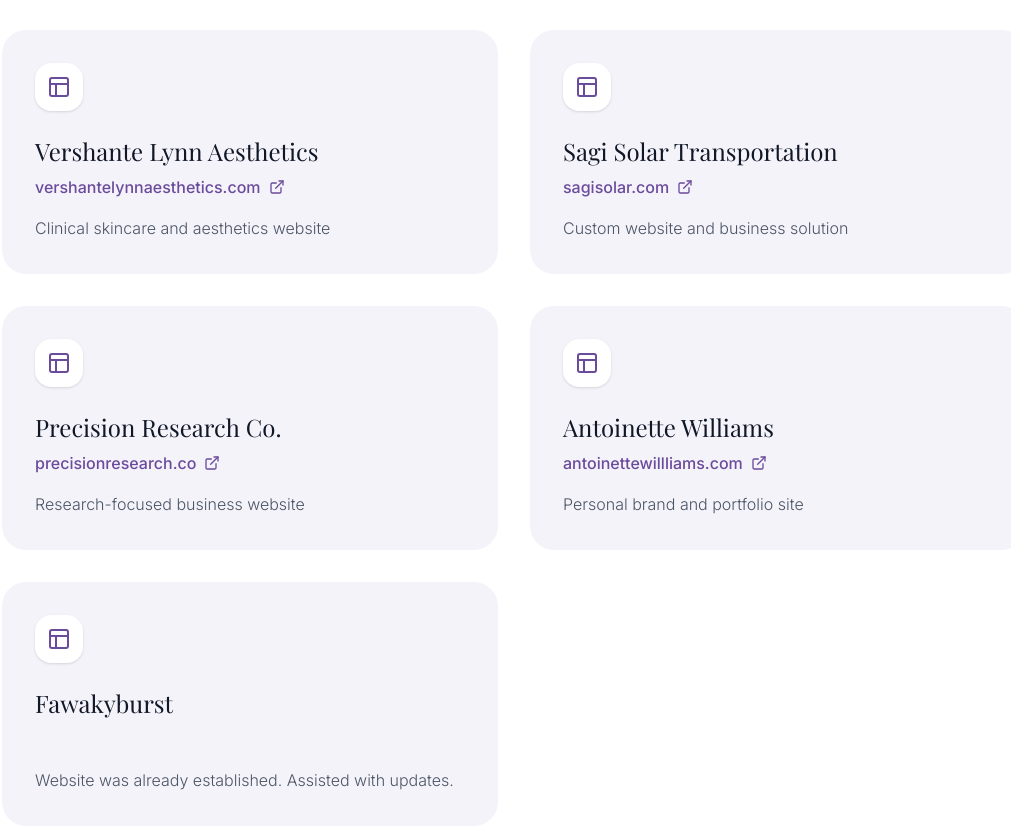
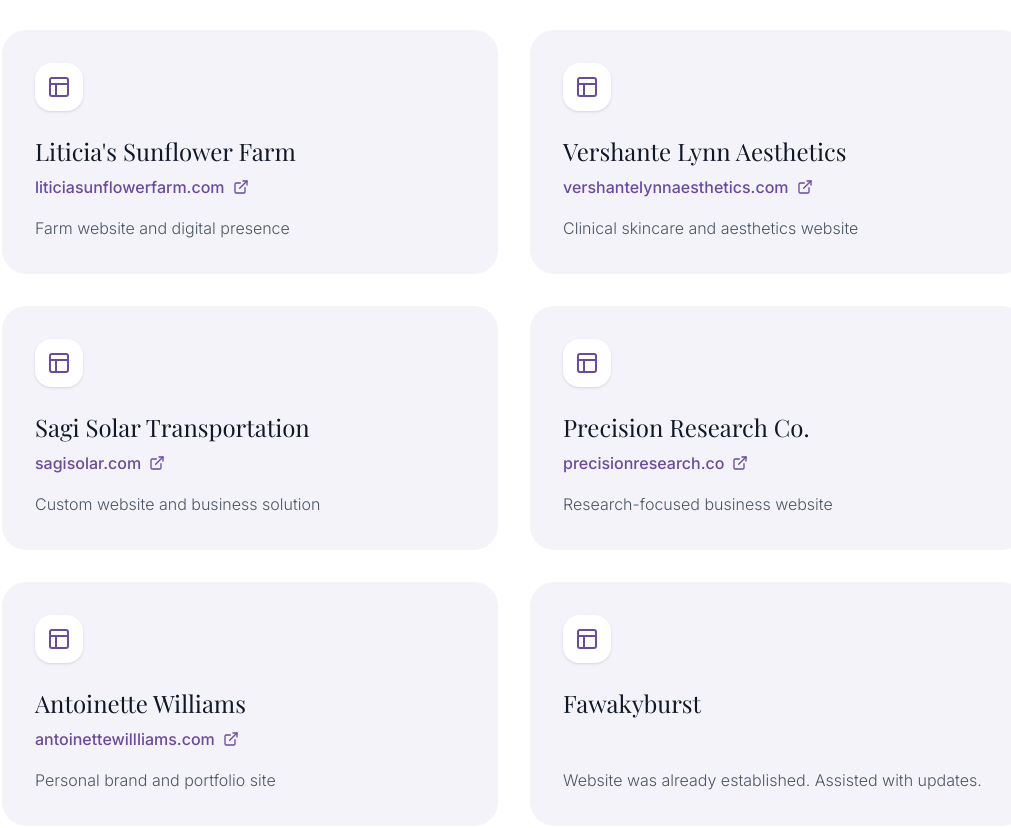
Before and after one commit to Lavender333/True-Lavender-Digital-Solutions, a React (Vite) app: page / in a window 1280 px wide. Shown: the part 3180-4008 px from the top of the page, without its empty margins (126-1137 px from the left). Built offline with nearby package versions, Linux system fonts and the light colour scheme; a web font is replaced by a local one.

Commit message:
Add Liticia's Sunflower Farm to portfolio

```diff
--- a/src/components/Portfolio.tsx
+++ b/src/components/Portfolio.tsx
@@ -3,6 +3,12 @@ import { motion } from 'motion/react';
 import { ExternalLink, Layout } from 'lucide-react';
 
 const examples = [
+  {
+    title: "Liticia's Sunflower Farm",
+    link: 'https://liticiasunflowerfarm.com',
+    displayLink: 'liticiasunflowerfarm.com',
+    note: 'Farm website and digital presence',
+  },
   {
     title: 'Vershante Lynn Aesthetics',
     link: 'https://vershantelynnaesthetics.com/',
```
